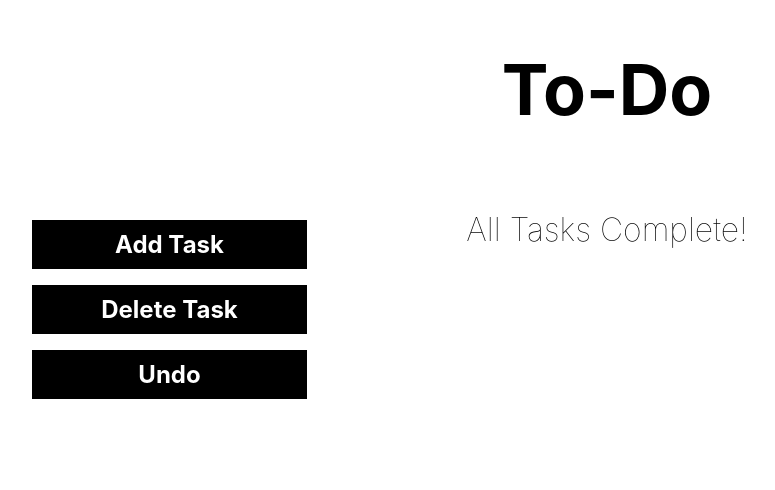
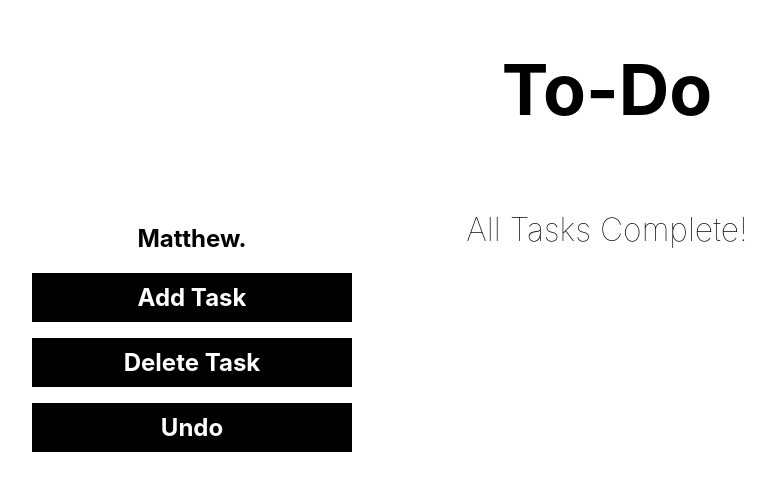
Before and after one commit to theurbandev/test-next-react-app, a Next.js app: page / in a window 1280 px wide. Shown: the top 490 px of the page, without its empty margins (33-808 px from the left). Built offline with nearby package versions, Linux system fonts and the light colour scheme.

Commit message:
messing around with props

```diff
--- a/pages/index.tsx
+++ b/pages/index.tsx
@@ -10,7 +10,7 @@ const Home: NextPage = () => {
     <h1 className={styles.center}>To-Do</h1>
     <div className={styles.gridContainer}>
         <div className='grid-item'>
-          <SideNav/>
+          <SideNav name="Matthew."/>
         </div>
 
       <div className="grid-item">
@@ -20,6 +20,6 @@ const Home: NextPage = () => {
     </div>
     </>
   )
-}
+};
 
-export default Home
+export default Home;
--- a/pages/sideNav.tsx
+++ b/pages/sideNav.tsx
@@ -1,14 +1,20 @@
 import type { NextPage } from 'next'
 import styles from '../styles/nav.module.css'
 
-const SideNav : NextPage = () => {
+interface Props{
+    name : string,
+    age? : number
+};
+
+export const SideNav = (props: Props) => {
     return (
         <div className={styles.container} id={styles.sideNav}>
+            <h2>{props.name}</h2>
             <h1 className={styles.menuButtons}>Add Task</h1>
             <h1 className={styles.menuButtons}>Delete Task</h1>
             <h1 className={styles.menuButtons}>Undo</h1>
         </div>
     )
-}
+};
 
 export default SideNav
--- a/styles/nav.module.css
+++ b/styles/nav.module.css
@@ -8,7 +8,7 @@
     padding: 10px;
     text-align: center;
     font-size: 24px;
-    width: 275px;
+    width: 100%;
     cursor: pointer;
 }
 
```
